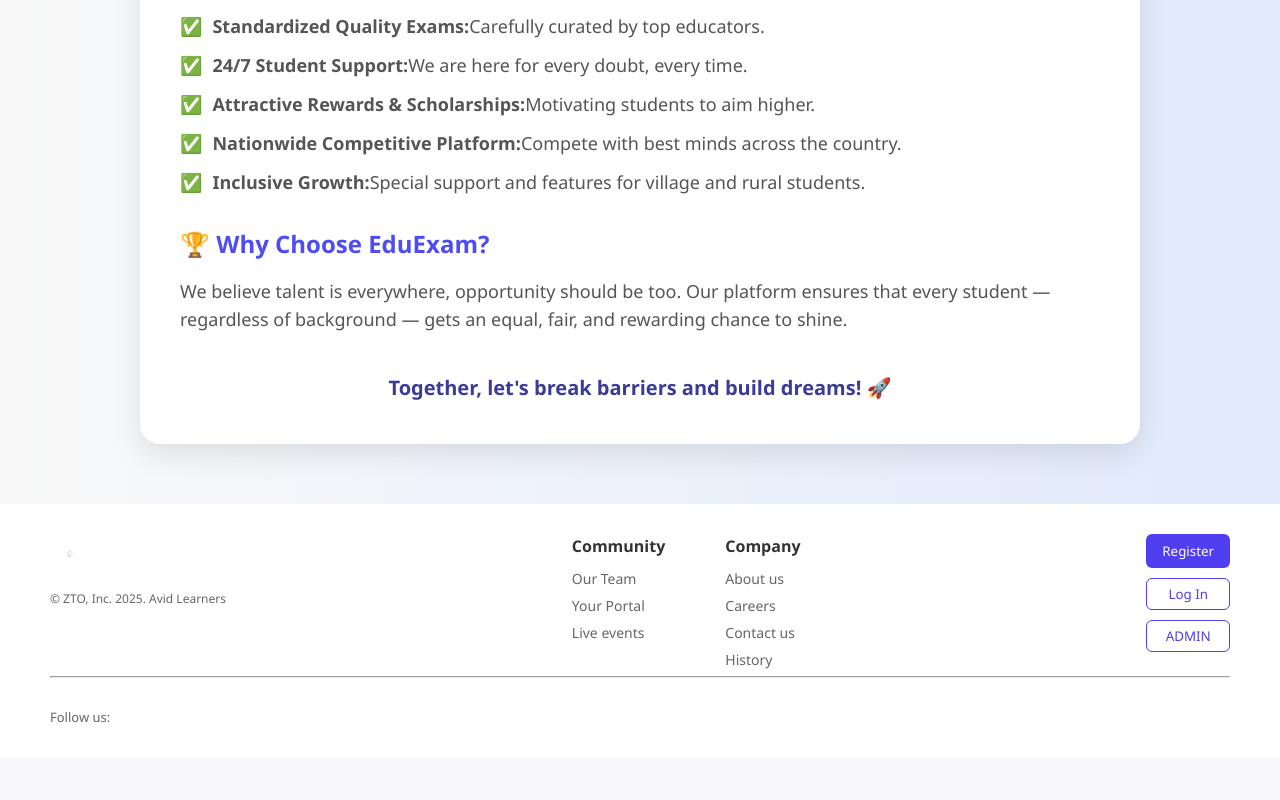
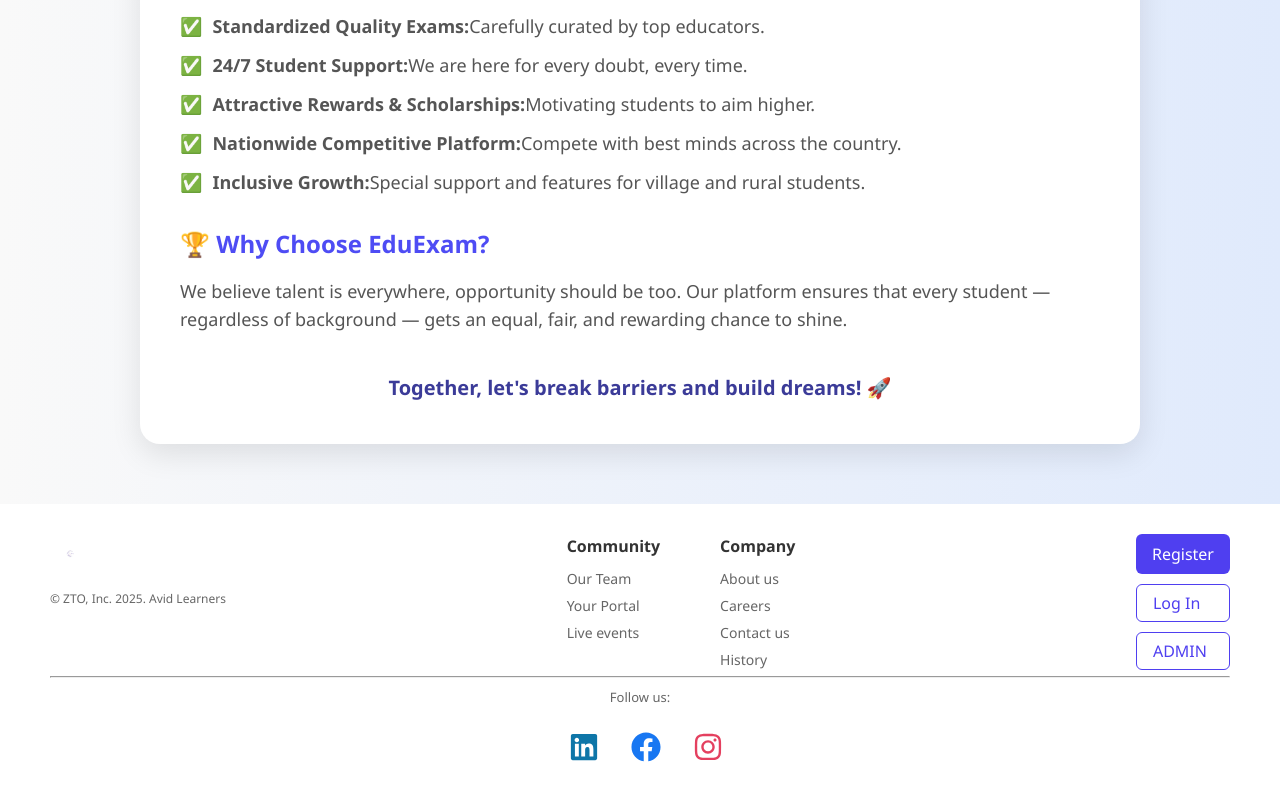
Before and after one commit to Ashishm0511/ztoFrontend, a React (Vite) app: page /about in a window 1280 px wide. Shown: the part 559-1359 px from the top of the page. Before the commit the page ends 1317 px from the top, so only its background shows below. Built offline with nearby package versions, Linux system fonts and the light colour scheme.

Commit message:
improved footer ui

```diff
--- a/package.json
+++ b/package.json
@@ -12,7 +12,7 @@
   "dependencies": {
     "react": "^19.1.0",
     "react-dom": "^19.1.0",
-
+    "react-icons": "^5.5.0",
     "react-router-dom": "^7.6.2"
   },
   "devDependencies": {
--- a/src/App.jsx
+++ b/src/App.jsx
@@ -23,8 +23,10 @@ function App() {
     <div className="App">
       <Router>
         <Routes>
+
           <Route path="/login" element={<Login />} />
           <Route path="/register" element={<Register />} />
+
            <Route path="/UpcomingExams" element={<UpcomingExams />} />
           <Route path="/" element={<Home />} />
           <Route path="/resources" element={<Resources />} />
--- a/src/Components/Footer.css
+++ b/src/Components/Footer.css
@@ -50,6 +50,7 @@
     border: none;
     border-radius: 6px;
     cursor: pointer;
+    text-decoration: none;
   }
 
   .btn-outline {
@@ -59,14 +60,17 @@
     padding: 6px 16px;
     border-radius: 6px;
     cursor: pointer;
+    text-decoration: none;
   }
 
-  .footer-bottom {
-    margin-top: 30px;
-    display: flex;
+ .footer-bottom {
+    margin-top: 10px;
+    display: flex
+;
     justify-content: space-between;
     align-items: center;
-  }
+    flex-direction: column;
+ }
 
   .footer-bottom p {
     font-size: 13px;
--- a/src/Components/Footer.jsx
+++ b/src/Components/Footer.jsx
@@ -1,6 +1,7 @@
 import React from 'react';
 import './Footer.css';
-
+import { Link } from 'react-router-dom';
+import { FaInstagram, FaFacebook, FaWhatsapp,FaLinkedin  } from 'react-icons/fa';
 const Footer = () => {
   return (
     <footer className="footer">
@@ -27,9 +28,9 @@ const Footer = () => {
         </div>
 
         <div className="footer-right">
-          <button className="btn-register">Register</button>
-          <button className="btn-outline">Log In</button>
-          <button className="btn-outline">ADMIN</button>
+          <Link className="btn-register" to ="/login">Register</Link>
+          <Link className="btn-outline" to="/login">Log In</Link>
+         <Link className="btn-outline" to = "/login">ADMIN</Link>
         </div>
       </div>
 
@@ -37,10 +38,20 @@ const Footer = () => {
 
       <div className="footer-bottom">
         <p>Follow us:</p>
+        <br />
         <div className="social-icons">
-          <i className="fab fa-facebook-f"></i>
-          <i className="fab fa-twitter"></i>
-          <i className="fab fa-instagram"></i>
+          <i className="fab fa-facebook-f">
+             <a href="https://www.linkedin.com/in/mdrzwn001" target="_blank" rel="noopener noreferrer">
+      <FaLinkedin size={30} color="#0e76a8" />
+    </a>
+          </i>
+          <i className="fab fa-twitter"> <a href="https://www.facebook.com/yourusername" target="_blank" rel="noopener noreferrer">
+        <FaFacebook size={30} color="#1877F2" />
+      </a></i>
+          <i className="fab fa-instagram"> <a href="https://www.instagram.com/mdrzwn001" target="_blank" rel="noopener noreferrer">
+        <FaInstagram size={30} color="#E4405F" />
+      </a>
+      </i>
         </div>
       </div>
     </footer>
```
Also changed, not shown: 1 other file (tests, documents, lock files or other folders).
